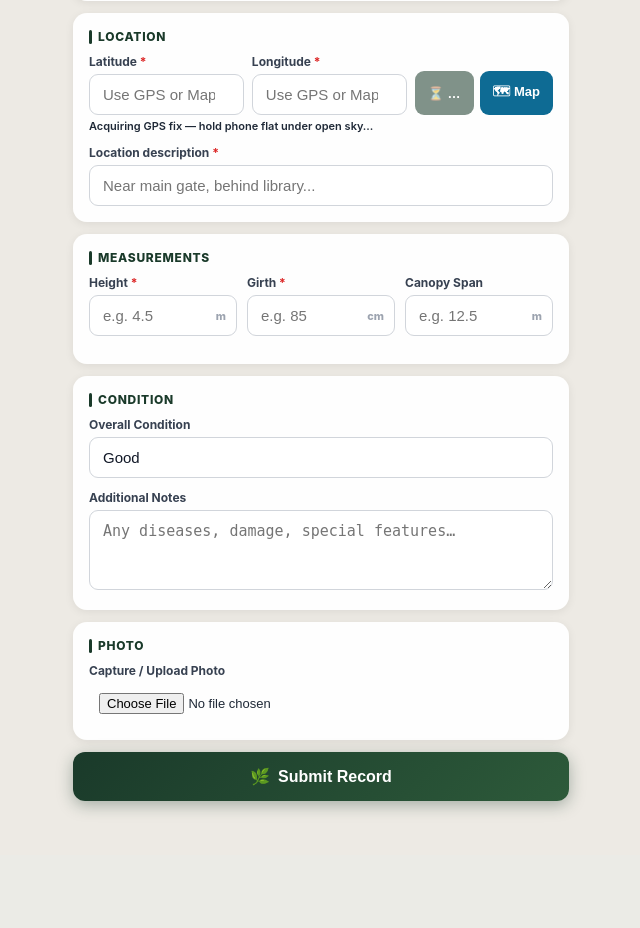
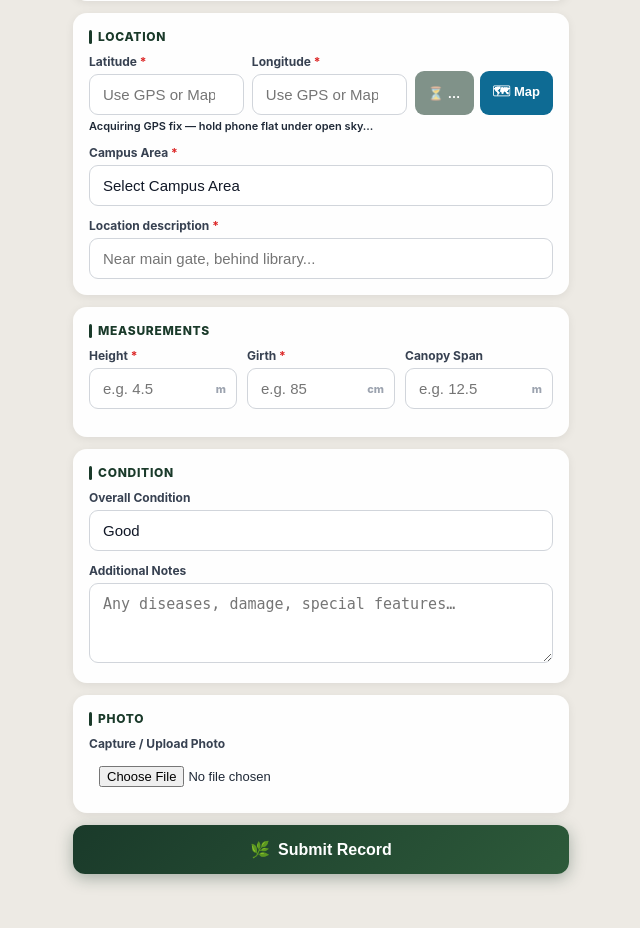
Before and after one commit to ShauryaDusht/management-system, a Django app: page /geo/submit/ in a window 1280 px wide. Shown: the part 463-1391 px from the top of the page, without its empty margins (319-959 px from the left). Before the commit the page ends 1276 px from the top, so only its background shows below. Run offline with Django 5.2, Linux system fonts and the light colour scheme; data comes from the database, SQL or seed files in the repository; parts of the project's set-up code (start-up, migrations or seed data) failed here and were passed over; some libraries are stand-ins or nearby versions.

Commit message:
Add campus area dropdown and geo tracker updates

```diff
--- a/backend/apps/geo_tracker/models.py
+++ b/backend/apps/geo_tracker/models.py
@@ -6,6 +6,19 @@ class PlantType(models.TextChoices):
     TREE = 'tree', 'Tree'
     PLANT = 'plant', 'Plant'
     CREEPER = 'creeper', 'Creeper / Climber'
+
+
+class CampusArea(models.TextChoices):
+    HOUSING_ZONE      = 'housing_zone',      'Housing Zone'
+    HOSTELS           = 'hostels',           'Hostels'
+    ACADEMIC_BLOCK    = 'academic_block',    'Academic Block'
+    GROUND_SPORTS     = 'ground_sports',     'Ground Area / Sports Complex'
+    RESEARCH_PARK     = 'research_park',     'Research Park'
+    RANG_MANCH        = 'rang_manch',        'Rang Manch'
+    CENTRAL_ARCADE    = 'central_arcade',    'Central Arcade'
+    ROAD_AREA         = 'road_area',         'Road Area'
+    GATE_1            = 'gate_1',            'Gate 1'
+    WATER_TREATMENT   = 'water_treatment',   'Water Treatment Plant'
 
 
 PLANT_TYPE_PREFIXES = {
@@ -45,7 +58,12 @@ class PlantRecord(models.Model):
     # Location
     latitude = models.DecimalField(max_digits=10, decimal_places=7)
     longitude = models.DecimalField(max_digits=10, decimal_places=7)
-    zone = models.CharField(max_length=100, blank=True, help_text='Zone name or code')
+    zone = models.CharField(
+        max_length=50,
+        choices=CampusArea.choices,
+        blank=True,
+        help_text='Campus area / zone',
+    )
     location_notes = models.CharField(max_length=300, blank=True)
 
     # Physical measurements
--- a/backend/apps/geo_tracker/serializers.py
+++ b/backend/apps/geo_tracker/serializers.py
@@ -3,7 +3,7 @@ import io
 
 from rest_framework import serializers
 
-from .models import PlantRecord, PlantVariety
+from .models import CampusArea, PlantRecord, PlantVariety
 
 
 class PlantVarietySerializer(serializers.ModelSerializer):
@@ -16,6 +16,8 @@ class PlantRecordSerializer(serializers.ModelSerializer):
     variety_name = serializers.CharField(source='variety.name', read_only=True)
     plant_type_display = serializers.CharField(source='get_plant_type_display', read_only=True)
     condition_display = serializers.CharField(source='get_condition_display', read_only=True)
+    # Human-readable campus area label exposed as a dedicated display field.
+    zone_display = serializers.CharField(source='get_zone_display', read_only=True)
     photo_url = serializers.SerializerMethodField()
     lat = serializers.FloatField(read_only=True)
     lng = serializers.FloatField(read_only=True)
@@ -28,7 +30,7 @@ class PlantRecordSerializer(serializers.ModelSerializer):
             'local_name', 'scientific_name',
             'variety', 'variety_name',
             'latitude', 'longitude', 'lat', 'lng',
-            'zone', 'location_notes',
+            'zone', 'zone_display', 'location_notes',
             'height_m', 'girth_cm', 'canopy_area_m',
             'condition', 'condition_display',
             'photo_url',
@@ -58,7 +60,11 @@ class PlantRecordCreateSerializer(serializers.ModelSerializer):
             'condition', 'photo', 'notes', 'gps_accuracy_m',
         ]
         read_only_fields = ['plant_type', 'local_name', 'scientific_name']
-        extra_kwargs = {'variety': {'required': True, 'allow_null': False}}
+        extra_kwargs = {
+            'variety': {'required': True, 'allow_null': False},
+            # zone is required from the mobile form
+            'zone': {'required': True, 'allow_blank': False},
+        }
 
     def create(self, validated_data):
         variety = validated_data['variety']
@@ -70,13 +76,30 @@ class PlantRecordCreateSerializer(serializers.ModelSerializer):
         return super().create(validated_data)
 
 
+# ---------------------------------------------------------------------------
+# Campus-area choices helper (used by views / templates)
+# ---------------------------------------------------------------------------
+
+def campus_area_choices():
+    """Return list of (value, label) tuples for all CampusArea values."""
+    return CampusArea.choices
+
+
+# ---------------------------------------------------------------------------
+# CSV export
+# ---------------------------------------------------------------------------
+
 def records_to_csv(queryset):
-    """Return a CSV string for the given PlantRecord queryset."""
+    """Return a CSV string for the given PlantRecord queryset.
+
+    The human-readable campus area label (e.g. "Housing Zone") is exported
+    rather than the internal key (e.g. "housing_zone").
+    """
     output = io.StringIO()
     writer = csv.writer(output)
     writer.writerow([
         'ID', 'Type', 'Local Name', 'Scientific Name', 'Variety',
-        'Latitude', 'Longitude', 'Zone', 'Location Notes',
+        'Latitude', 'Longitude', 'Campus Area', 'Location Notes',
         'Height (m)', 'Girth (cm)', 'Canopy Span (m)',
         'Condition', 'Notes', 'GPS Accuracy (m)', 'Submitted At',
     ])
@@ -89,7 +112,8 @@ def records_to_csv(queryset):
             r.variety.name if r.variety else '',
             r.latitude,
             r.longitude,
-            r.zone,
+            # Use the human-readable label; fall back to raw value for legacy rows
+            r.get_zone_display() if r.zone else '',
             r.location_notes,
             r.height_m or '',
             r.girth_cm or '',
--- a/backend/apps/geo_tracker/views.py
+++ b/backend/apps/geo_tracker/views.py
@@ -11,11 +11,12 @@ from rest_framework.views import APIView
 
 from apps.users.permissions import IsAdminOrHKInventoryOrHorticultureManager
 
-from .models import PlantRecord, PlantVariety
+from .models import CampusArea, PlantRecord, PlantVariety
 from .serializers import (
     PlantRecordSerializer,
     PlantRecordCreateSerializer,
     PlantVarietySerializer,
+    campus_area_choices,
     records_to_csv,
 )
 
@@ -29,6 +30,7 @@ def geo_submit_form(request):
     varieties = PlantVariety.objects.all().order_by('plant_type', 'name')
     return render(request, 'geo_tracker/submit_form.html', {
         'varieties': varieties,
+        'campus_areas': campus_area_choices(),
     })
 
 
@@ -81,7 +83,7 @@ class GeoTrackerRecordsView(APIView):
 
         zone = request.query_params.get('zone')
         if zone:
-            qs = qs.filter(zone__iexact=zone)
+            qs = qs.filter(zone=zone)
 
         condition = request.query_params.get('condition')
         if condition:
@@ -94,7 +96,6 @@ class GeoTrackerRecordsView(APIView):
                 | Q(local_name__icontains=query)
                 | Q(scientific_name__icontains=query)
                 | Q(variety__name__icontains=query)
-                | Q(zone__icontains=query)
                 | Q(location_notes__icontains=query)
             )
 
@@ -138,7 +139,7 @@ class GeoTrackerExportCSVView(APIView):
 
         zone = request.query_params.get('zone')
         if zone:
-            qs = qs.filter(zone__iexact=zone)
+            qs = qs.filter(zone=zone)
 
         condition = request.query_params.get('condition')
         if condition:
@@ -151,7 +152,6 @@ class GeoTrackerExportCSVView(APIView):
                 | Q(local_name__icontains=query)
                 | Q(scientific_name__icontains=query)
                 | Q(variety__name__icontains=query)
-                | Q(zone__icontains=query)
                 | Q(location_notes__icontains=query)
             )
 
@@ -174,18 +174,19 @@ class GeoTrackerVarietiesView(APIView):
 
 
 class GeoTrackerZonesView(APIView):
-    """Return distinct zone values present in records."""
+    """Return the full CampusArea choice list as {value, label} objects.
+
+    The response is now the *canonical* fixed list rather than whatever
+    distinct strings happen to exist in the database.  This lets the frontend
+    populate a dropdown without needing to fetch records first.
+    """
     permission_classes = [IsAdminOrHKInventoryOrHorticultureManager]
 
     def get(self, request):
-        zones = (
-            PlantRecord.objects
-            .exclude(zone='')
-            .values_list('zone', flat=True)
-            .distinct()
-            .order_by('zone')
-        )
-        return Response(list(zones))
+        return Response([
+            {'value': value, 'label': label}
+            for value, label in campus_area_choices()
+        ])
 
 
 class GeoTrackerStatsView(APIView):
--- a/backend/templates/geo_tracker/submit_form.html
+++ b/backend/templates/geo_tracker/submit_form.html
@@ -248,6 +248,16 @@ select option[disabled]{color:#9ca3af}
       <div class="campus-note" id="campusNote" style="display:none">Map locked to IITGN campus · zoom in to place pin precisely</div>
 
       <div class="fg" style="margin-top:10px">
+        <label class="required" for="zone">Campus Area</label>
+        <select id="zone" name="zone" required>
+          <option value="" selected disabled>Select Campus Area</option>
+          {% for value, label in campus_areas %}
+            <option value="{{ value }}">{{ label }}</option>
+          {% endfor %}
+        </select>
+      </div>
+
+      <div class="fg">
         <label class="required" for="location_notes">Location description</label>
         <input type="text" id="location_notes" name="location_notes" required placeholder="Near main gate, behind library...">
       </div>
```
Also changed, not shown: backend/apps/geo_tracker/admin.py (+9 -3 lines), backend/apps/geo_tracker/migrations/0008_plantrecord_zone_campus_area.py (added), 2 other files.
